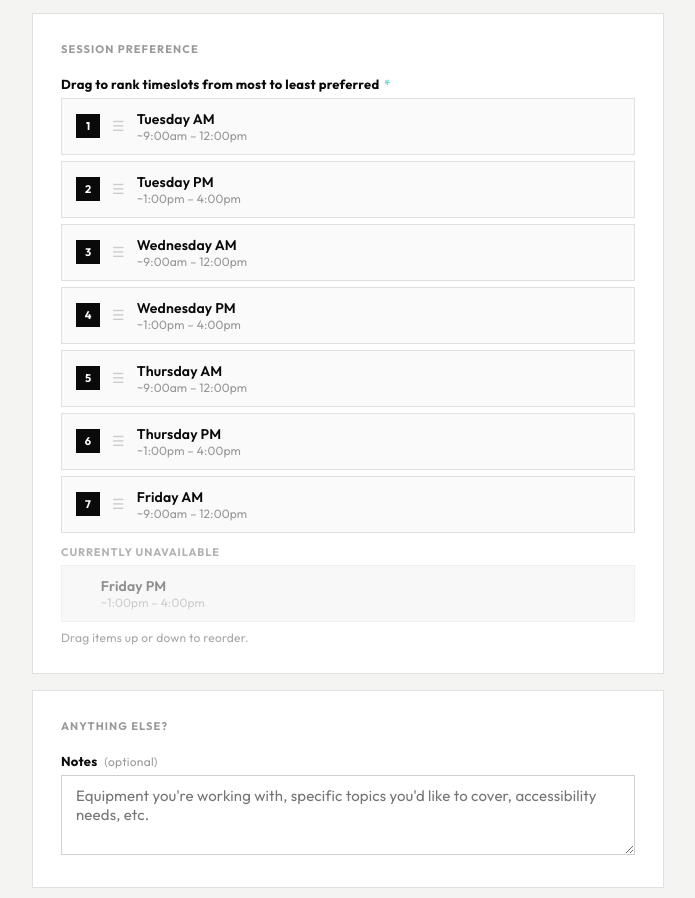
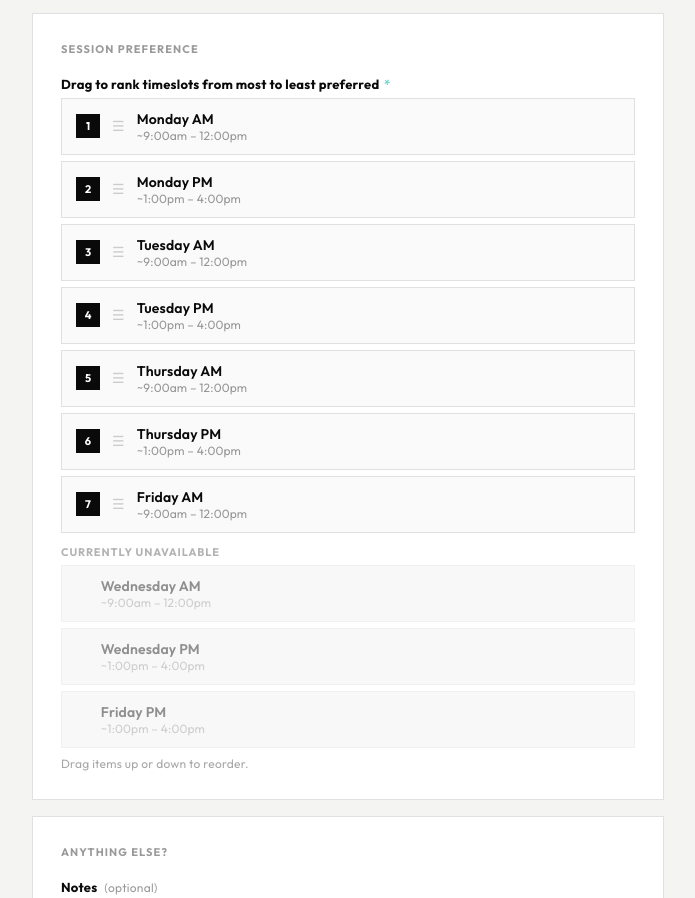
Before and after one commit to John-Corredor-Coffee/atomic-wholesale-training, a plain HTML site: page index.html in a window 1280 px wide. Shown: the part 1028-1926 px from the top of the page, without its empty margins (292-987 px from the left). Drawn offline with Linux system fonts and the light colour scheme.

Commit message:
Add Monday AM/PM slots, move Wednesday to unavailable; drop Time Rank column from handler

```diff
--- a/apps-script.js
+++ b/apps-script.js
@@ -24,11 +24,10 @@ function doPost(e) {
         'Seats',
         'Attendee Names',
         'Timeslot Rank (1st → 7th)',
-        'Time Rank (1st → 2nd)',
         'Notes',
         'Status'
       ]);
-      sheet.getRange(1, 1, 1, 11).setFontWeight('bold').setBackground('#1c1008').setFontColor('#d4a96a');
+      sheet.getRange(1, 1, 1, 10).setFontWeight('bold').setBackground('#1c1008').setFontColor('#d4a96a');
       sheet.setFrozenRows(1);
     }
 
@@ -43,13 +42,12 @@ function doPost(e) {
       data.seats         || 1,
       data.attendees     || '',
       data.timeslot_rank || '',
-      '',
       data.notes         || '',
       'Pending'
     ]);
 
     // Auto-resize columns for readability
-    sheet.autoResizeColumns(1, 11);
+    sheet.autoResizeColumns(1, 10);
 
     // Email notification
     const subject = '☕ New Training Request — ' + (data.business || 'Unknown Business');
--- a/index.html
+++ b/index.html
@@ -395,25 +395,25 @@
         <div class="field-group">
           <label>Drag to rank timeslots from most to least preferred <span class="required">*</span></label>
           <ul class="rank-list" id="timeslot-rank-list">
+            <li class="rank-item" data-value="Monday AM">
+              <span class="rank-badge">1</span>
+              <span class="rank-handle">&#9776;</span>
+              <div><div class="rank-text">Monday AM</div><div class="rank-sub">~9:00am – 12:00pm</div></div>
+            </li>
+            <li class="rank-item" data-value="Monday PM">
+              <span class="rank-badge">2</span>
+              <span class="rank-handle">&#9776;</span>
+              <div><div class="rank-text">Monday PM</div><div class="rank-sub">~1:00pm – 4:00pm</div></div>
+            </li>
             <li class="rank-item" data-value="Tuesday AM">
-              <span class="rank-badge">1</span>
+              <span class="rank-badge">3</span>
               <span class="rank-handle">&#9776;</span>
               <div><div class="rank-text">Tuesday AM</div><div class="rank-sub">~9:00am – 12:00pm</div></div>
             </li>
             <li class="rank-item" data-value="Tuesday PM">
-              <span class="rank-badge">2</span>
+              <span class="rank-badge">4</span>
               <span class="rank-handle">&#9776;</span>
               <div><div class="rank-text">Tuesday PM</div><div class="rank-sub">~1:00pm – 4:00pm</div></div>
-            </li>
-            <li class="rank-item" data-value="Wednesday AM">
-              <span class="rank-badge">3</span>
-              <span class="rank-handle">&#9776;</span>
-              <div><div class="rank-text">Wednesday AM</div><div class="rank-sub">~9:00am – 12:00pm</div></div>
-            </li>
-            <li class="rank-item" data-value="Wednesday PM">
-              <span class="rank-badge">4</span>
-              <span class="rank-handle">&#9776;</span>
-              <div><div class="rank-text">Wednesday PM</div><div class="rank-sub">~1:00pm – 4:00pm</div></div>
             </li>
             <li class="rank-item" data-value="Thursday AM">
               <span class="rank-badge">5</span>
@@ -433,6 +433,14 @@
           </ul>
           <p class="rank-unavailable-label">Currently Unavailable</p>
           <ul class="rank-list">
+            <li class="rank-item unavailable" data-value="Wednesday AM">
+              <span class="rank-handle">&#9776;</span>
+              <div><div class="rank-text">Wednesday AM</div><div class="rank-sub">~9:00am – 12:00pm</div></div>
+            </li>
+            <li class="rank-item unavailable" data-value="Wednesday PM">
+              <span class="rank-handle">&#9776;</span>
+              <div><div class="rank-text">Wednesday PM</div><div class="rank-sub">~1:00pm – 4:00pm</div></div>
+            </li>
             <li class="rank-item unavailable" data-value="Friday PM">
               <span class="rank-handle">&#9776;</span>
               <div><div class="rank-text">Friday PM</div><div class="rank-sub">~1:00pm – 4:00pm</div></div>
```
